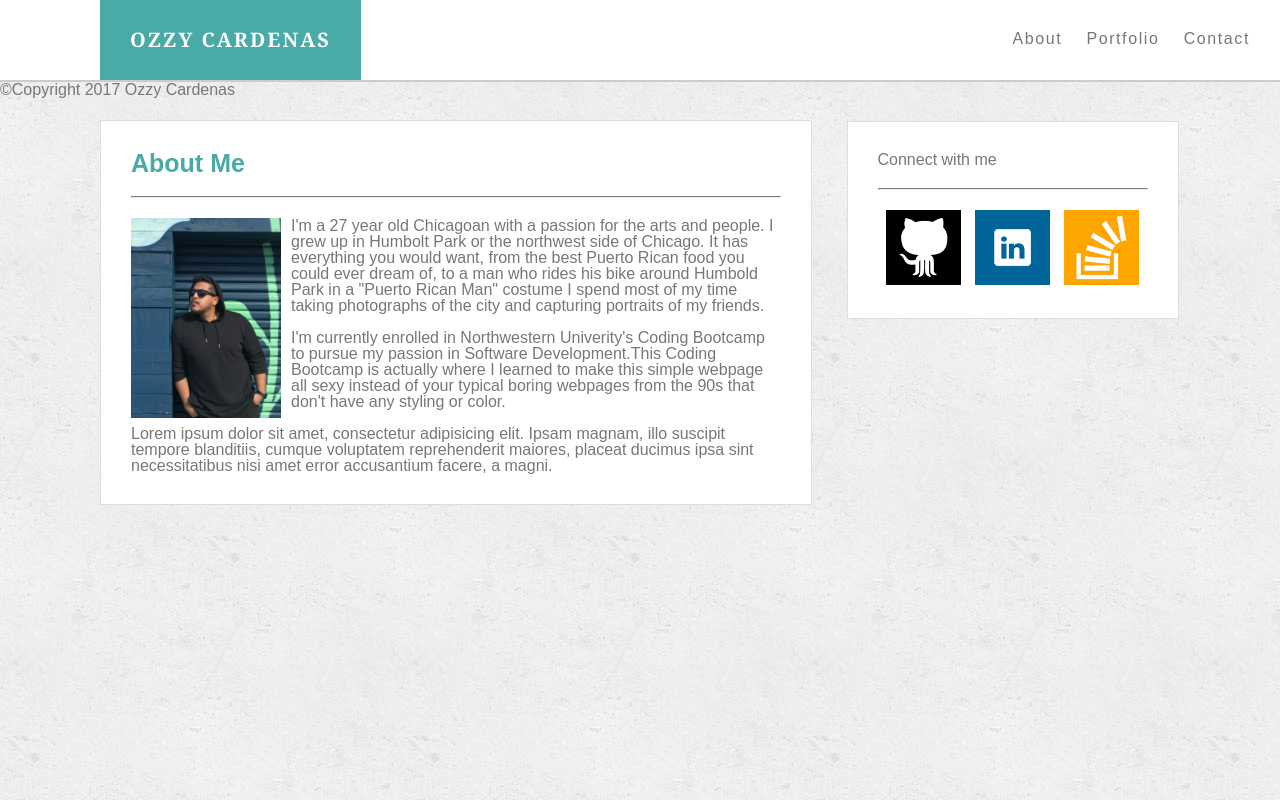
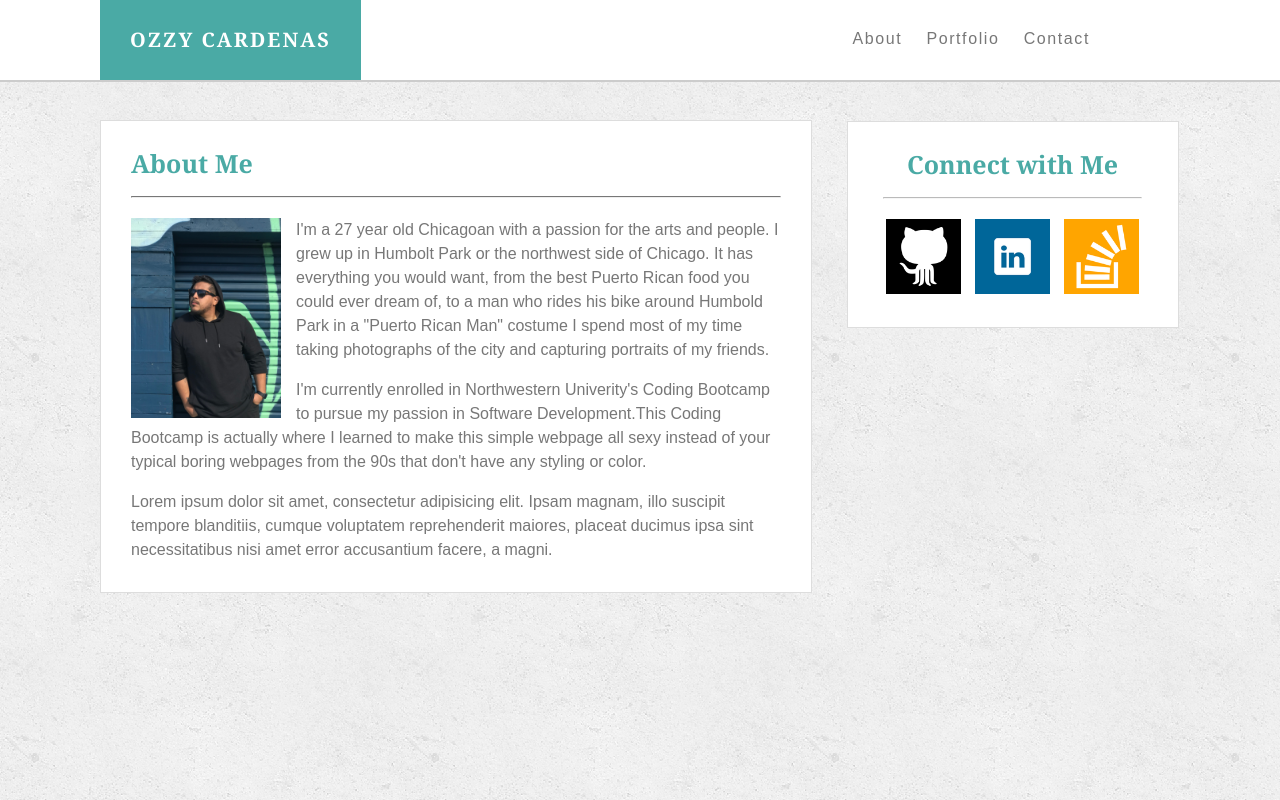
Before and after one commit to iamtheozzy/Basic-Portfolio, a plain HTML site: page index.html in a window 1280 px wide. Drawn offline with Linux system fonts and the light colour scheme.

Commit message:
tweaked the nav bar, finished the connect box.

```diff
--- a/assets/css/style.css
+++ b/assets/css/style.css
@@ -3,10 +3,20 @@ body {
   color: #777;
 }
 
+p {
+  line-height: 1.5;
+}
+
+.container {
+  width: 960px;
+  margin: 0 auto;
+}
+
 .header {
   background-color: #ffffff;
   height: 80px;
-  position: relative;
+  width: 100%;
+  position: absolute;
   font-family: Georgia, Times, "Times New Roman", serif;
   border-bottom: solid 2px #cccccc;
 }
@@ -29,8 +39,10 @@ body {
 
 .header-nav {
   display: block;
+  padding: 30px;
+  padding-left: 50px;
+  position: relative;
   float: right;
-  padding: 30px;
 
 }
 
@@ -71,11 +83,17 @@ body {
   border: solid 1px #ddd;
 }
 
-.main-content h1 {
+h1, h2 {
   color: #4aaaa5;
   font-size: 25px;
   font-weight: bold;
+  font-family: Georgia, Times, "Times New Roman", serif;
 }
+
+h2 {
+  text-align: center;
+}
+
 
 .main-content hr {
   margin-top: 20px;
@@ -97,6 +115,8 @@ body {
   margin-top: 20px;
   margin-bottom: 20px;
   border-top: 1px solid #777;
+  opacity: .5;
+  width: 95%;
 }
 
 .connect ul {
@@ -110,7 +130,7 @@ body {
 #selfportrait {
   width: 150px;
   float: left;
-  margin-right: 10px;
+  margin-right: 15px;
 }
 
 .connect-images {
--- a/index.html
+++ b/index.html
@@ -12,6 +12,7 @@
     <div class="header">
       <div class="container">
         <a class="header-title" href="#">Ozzy Cardenas</a>
+        <div class="navbar">
           <ul class="header-nav">
             <li><a href="about.html">About</a></li>
             <li><a href="portfolio.html">Portfolio</a></li>
@@ -19,8 +20,10 @@
           </ul>
         </div>
       </div>
+    </div>
 
       <!-- Main Content Box -->
+    <div class="container">
       <div class="main-content">
           <h1>About Me</h1>
           <hr>
@@ -32,7 +35,7 @@
           <p>Lorem ipsum dolor sit amet, consectetur adipisicing elit. Ipsam magnam, illo suscipit tempore blanditiis, cumque voluptatem reprehenderit maiores, placeat ducimus ipsa sint necessitatibus nisi amet error accusantium facere, a magni.</p>
 
           <div class="connect">
-          <h2>Connect with me</h2>
+            <h2>Connect with Me</h2>
             <!-- <hr> -->
             <ul class="social-icons">
               <hr>
@@ -41,6 +44,7 @@
               <li><a href="#"><img class="connect-images" src="assets/images/stackoverflowicon.png" alt="Stackoverflow Icon"></a></li>
               <!-- ^^ find icon for Github -->
             </ul>
+          </div>
         </div>
 
     </div>
```
Lines whose indentation alone changed are shown as unchanged.
